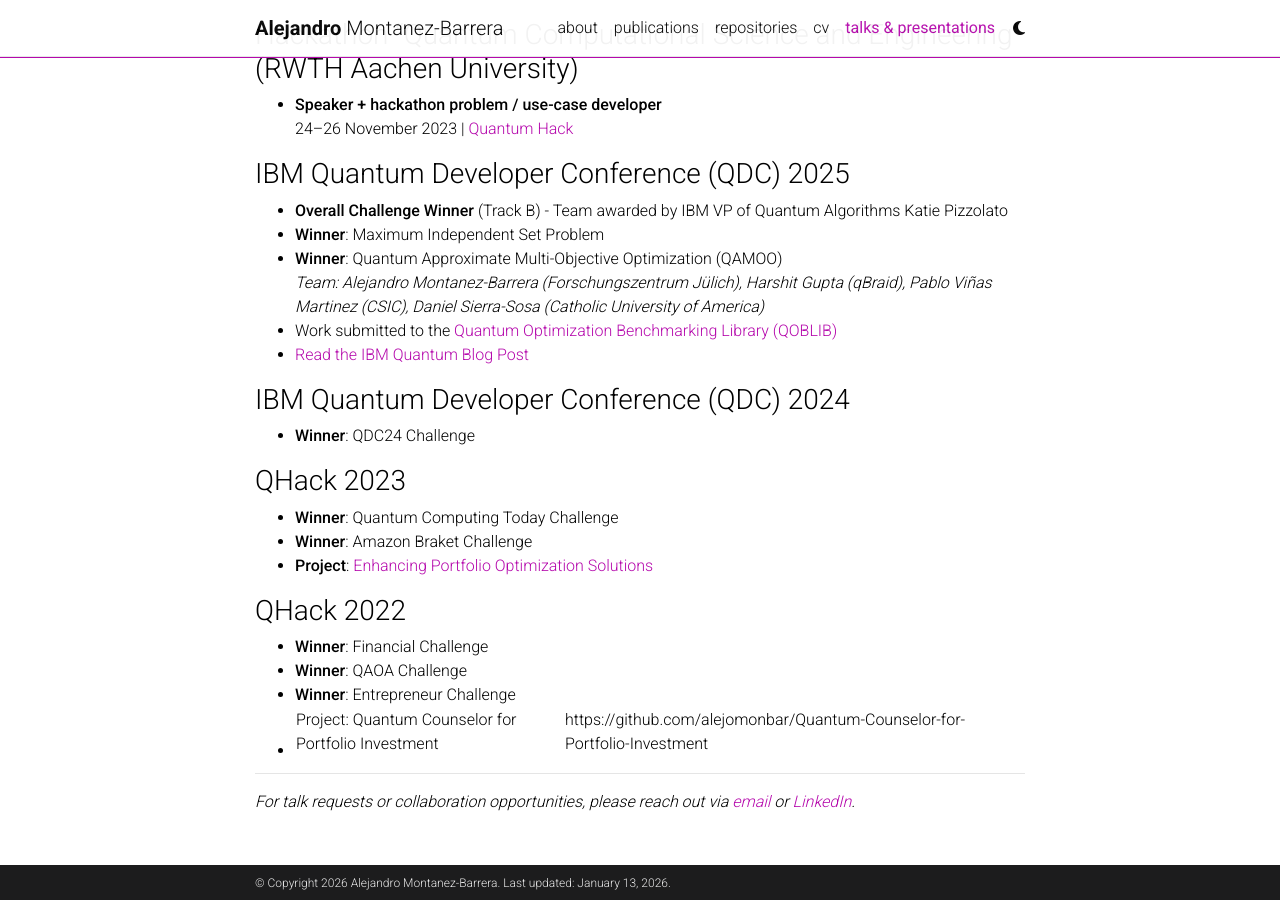
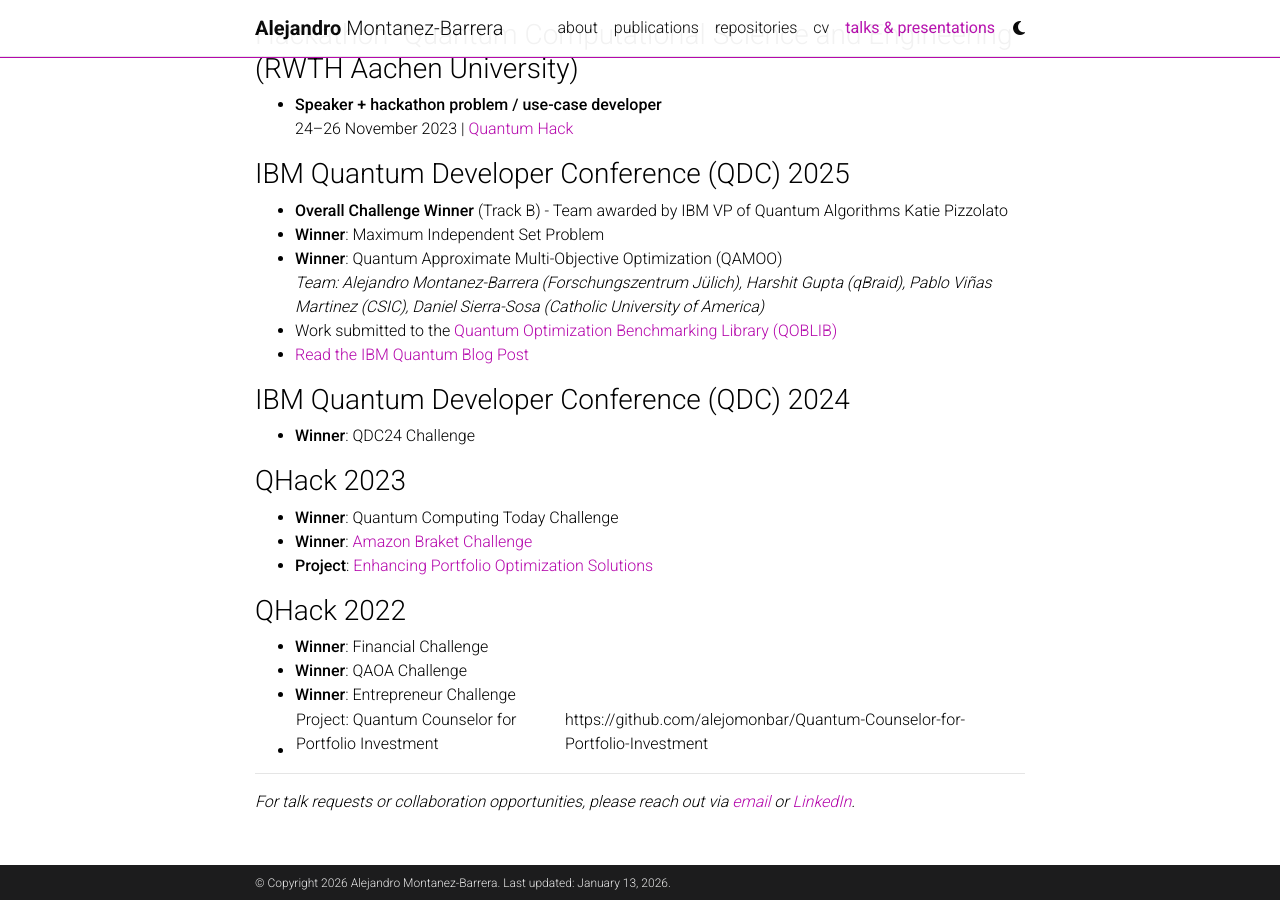
Before and after one commit to alejomonbar/alejomonbar.github.io, a Jekyll site: the page built from _pages/teaching.md, in a window 1280 px wide and 900 px high, scrolled down 1862 px. Built offline with Jekyll 4.4.1, drawn with Linux system fonts in a browser that asks for light colours; comment, search, counter and statistics services are not loaded; a style sheet for code colours, icons or effects is not loaded; part of the change alters nothing that is shown.

```diff
--- a/_pages/teaching.md
+++ b/_pages/teaching.md
@@ -91,7 +91,7 @@ nav_order: 6
 
 ### QHack 2023
 - **Winner**: Quantum Computing Today Challenge
-- **Winner**: Amazon Braket Challenge
+- **Winner**: [Amazon Braket Challenge](https://aws.amazon.com/blogs/quantum-computing/announcing-the-amazon-braket-challenge-winners-of-the-qhack-2023-hackathon/)
 - **Project**: [Enhancing Portfolio Optimization Solutions](https://github.com/alejomonbar/quantum-portfolio-optimization-encoding)
 
 ### QHack 2022
```
